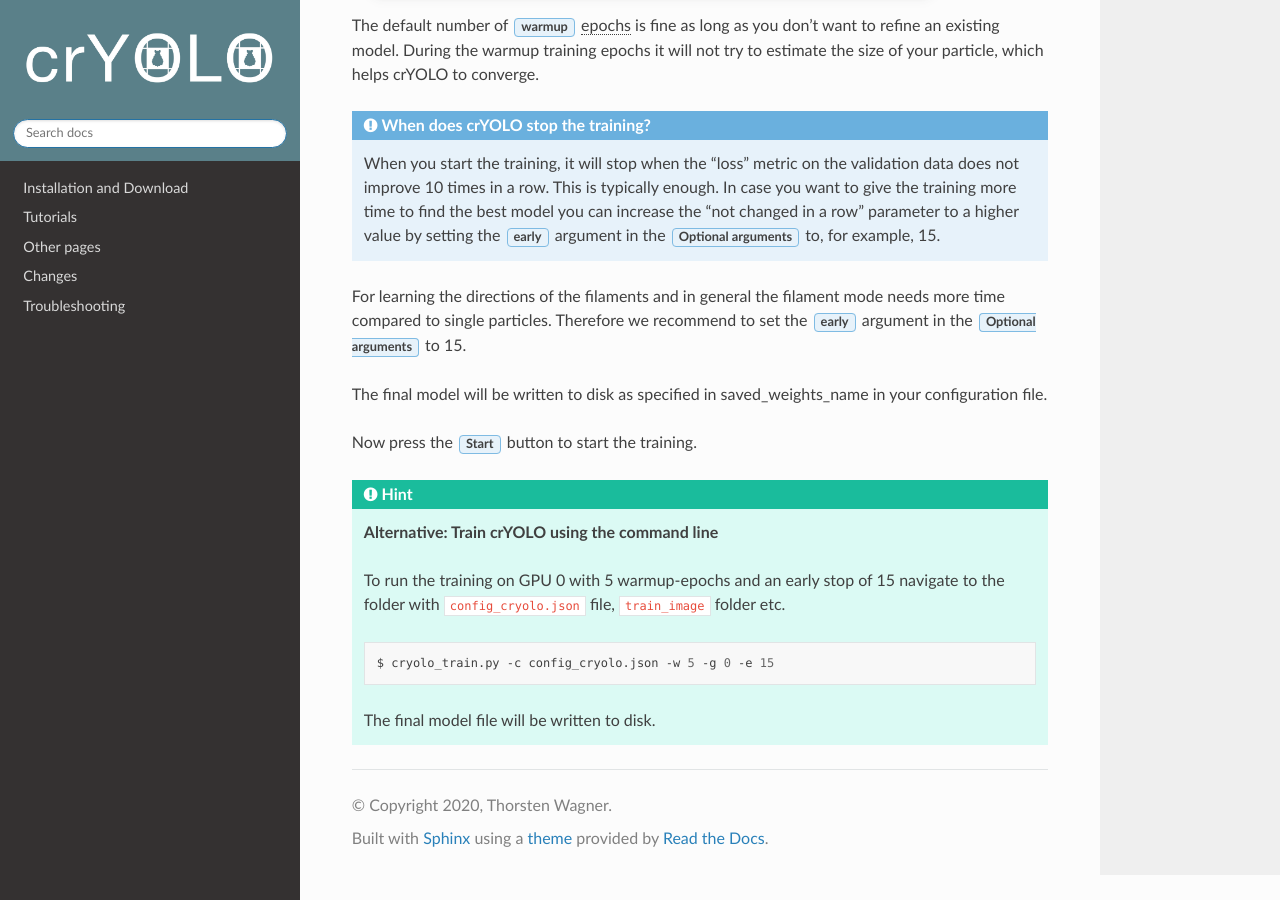
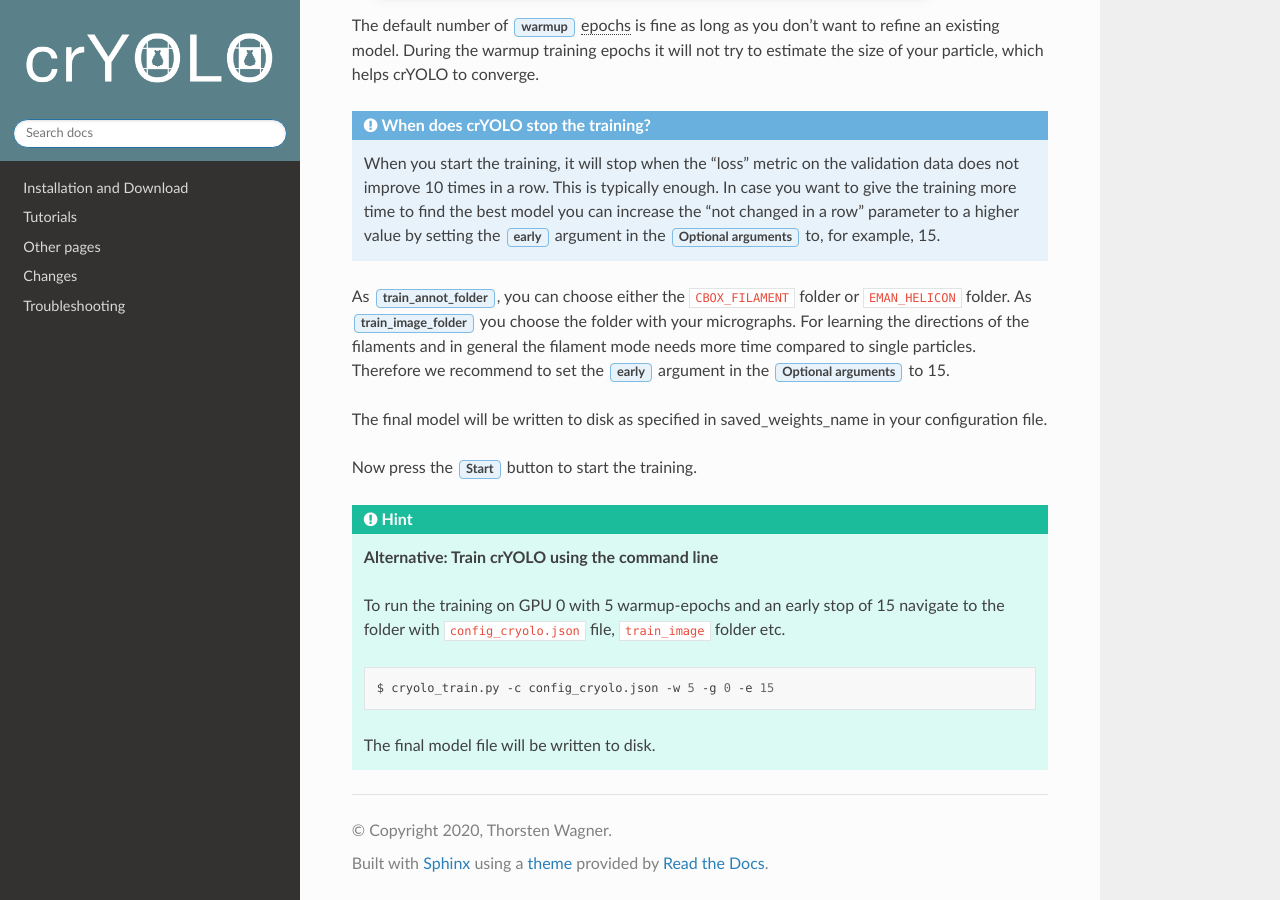
Before and after one commit to MPI-Dortmund/cryolo, a Sphinx documentation site: the page built from source/tutorials/training_filament.rst, in a window 1280 px wide and 900 px high, scrolled down 865 px. Built offline with Sphinx 7.4.7 and the Read the Docs theme 2.0.0, drawn with Linux system fonts in a browser that asks for light colours.

Commit message:
add information which folders should be choosen

```diff
--- a/source/tutorials/training_filament.rst
+++ b/source/tutorials/training_filament.rst
@@ -2,6 +2,7 @@
 
 .. include:: text_modules/training_gui_warumup_convergence.rst
 
+As :guilabel:`train_annot_folder`, you can choose either the :file:`CBOX_FILAMENT` folder or :file:`EMAN_HELICON` folder. As :guilabel:`train_image_folder` you choose the folder with your micrographs.
 For learning the directions of the filaments and in general the filament mode needs more time compared to single particles.
 Therefore we recommend to set the :guilabel:`early` argument in the :guilabel:`Optional arguments` to 15.
 
```
